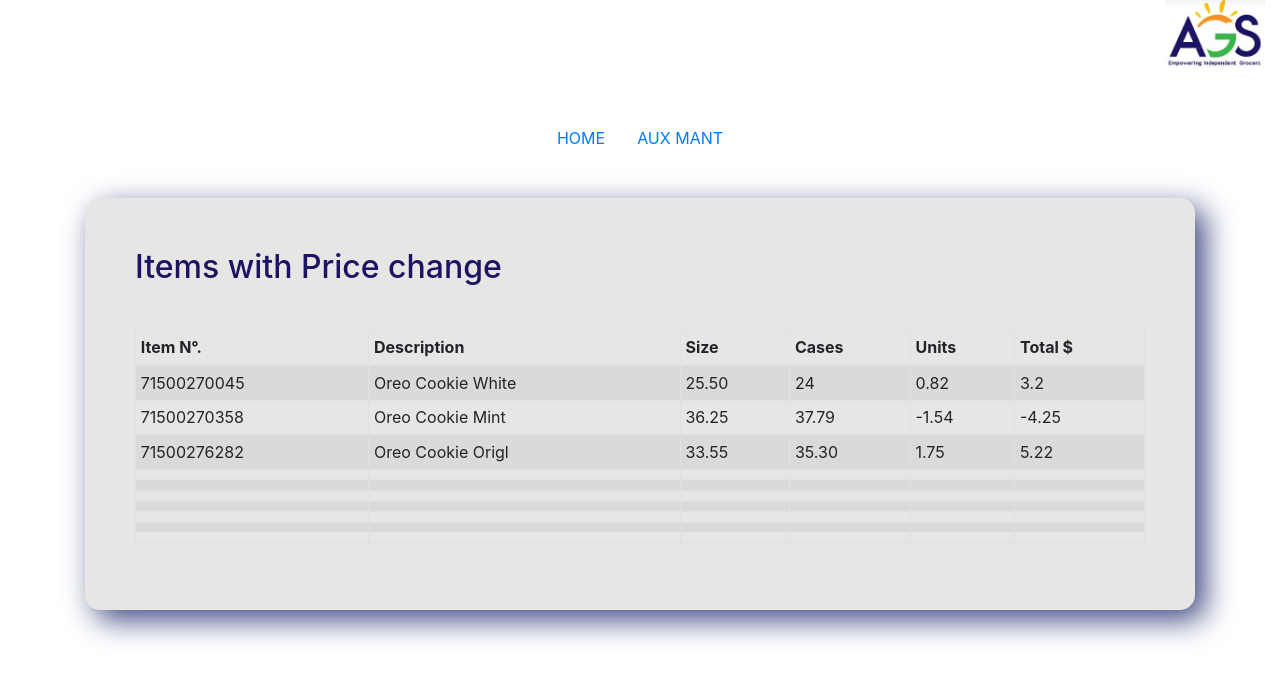
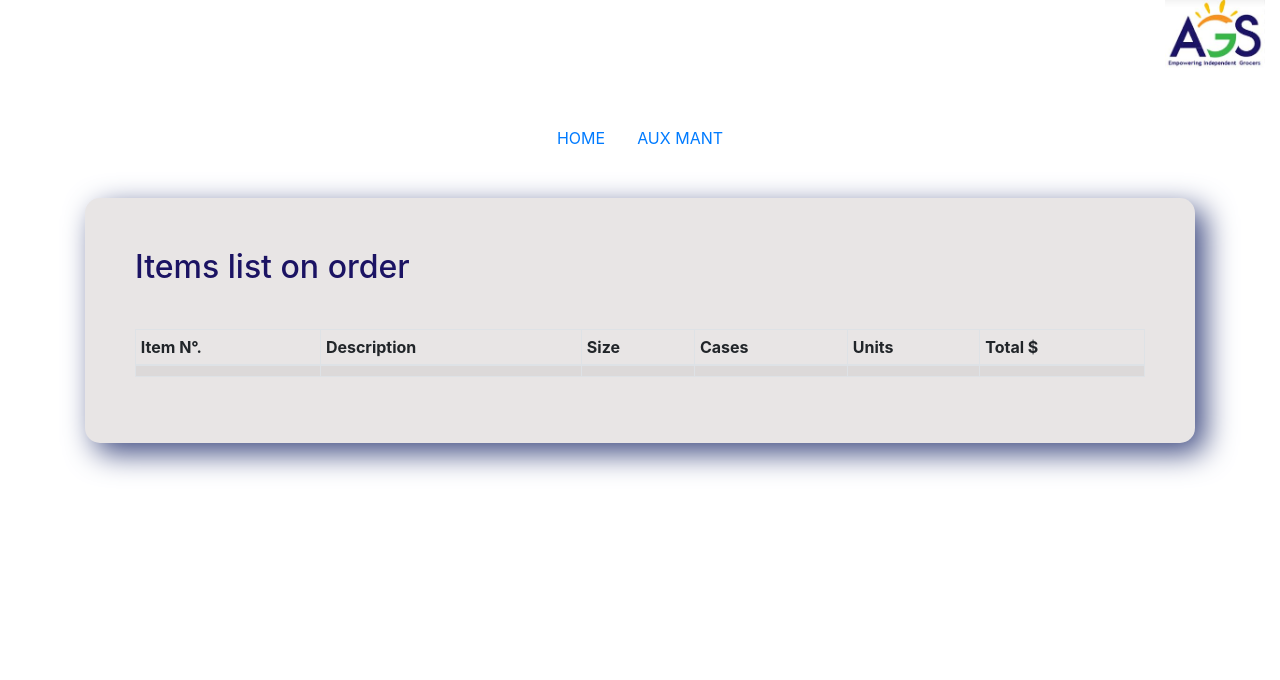
Before and after one commit to dafero753/Proyecto2, a React (Create React App) app: page /item-list-on-order in a window 1280 px wide. Shown: the top 680 px of the page. Built offline with nearby package versions, Linux system fonts and the light colour scheme; no server answers.

Commit message:
decimo primer  deployd

```diff
--- a/src/components/Entry/Entry.js
+++ b/src/components/Entry/Entry.js
@@ -124,7 +124,7 @@
             companyId: `${cookies.get('companyId')}`,
             OrderNo: `${cookies.get('orderNo')}`,
             ItemCode: `${this.state.itemData.itemCode}`,
-            OrderCases: `${this.state.itemData.price}`,
+            OrderCases: `${this.state.form.OrderCases}`,
             Price: `${this.state.itemData.price}`,
             UserCodeModification: `${cookies.get('userCodeModification')}`,
         })
--- a/src/components/Inquiry/Inquiry.js
+++ b/src/components/Inquiry/Inquiry.js
@@ -72,46 +72,6 @@
         });
     }
 
-    getStore = async(e) => {
-        e.preventDefault();
-        const create = JSON.stringify({
-            companyId: `${this.state.form.companyId}`,
-        })
-        console.log(cookies.get('UserCode'))
-        await axios.post(baseUrl, create, {
-            headers: {
-                'Content-Type': 'application/json',
-            }
-        })
-        .then ( response => {
-            return response.data;
-        } )
-        .then ( response => {
-            if(response){
-                var resp = response;
-                cookies.set('companyId', resp.companyId, {path: "/"});
-                cookies.set('orderNo', resp.orderNo, {path: "/"});
-                cookies.set('orderDate', resp.orderDate, {path: "/"});
-                cookies.set('orderStatus', resp.orderStatus, {path: "/"});
-                cookies.set('deliveryDate', resp.deliveryDate, {path: "/"});
-                cookies.set('userCodeCreation', resp.userCodeCreation, {path: "/"});
-                cookies.set('lastModification', resp.lastModification, {path: "/"});
-                cookies.set('userCodeModification', resp.userCodeModification, {path: "/"});
-                cookies.set('company', resp.company, {path: "/"});
-                cookies.set('userCodeCreationNavigation', resp.userCodeCreationNavigation, {path: "/"});
-                cookies.set('userCodeModificationNavigation', resp.userCodeModificationNavigation, {path: "/"});
-                cookies.set('pricelevel', this.state.data, {path: "/"});
-                alert(`Order created with No ${resp.orderNo} and company ID No ${resp.companyId}`)
-                window.location.href="/entry-orders";
-            }else {
-                alert("something went wrong");
-            }
-        })
-        .catch ( error => {
-            console.error('Error:', error);
-        })
-    }
-
     getItemInfo = async(e) => {
         e.preventDefault();
         const itemInfo = JSON.stringify({
@@ -124,7 +84,6 @@
             }
         })
         .then ( response => {
-            console.log(response)
             return response.data;
         } )
         .then ( response => {
@@ -144,7 +103,6 @@
                 cookies.set('status', resp.status, {path: "/"});
                 cookies.set('date', resp.date, {path: "/"});
                 cookies.set('oldPrice', resp.oldPrice, {path: "/"});
-                console.log(resp)
             }
             else {
                 alert("wrong code");
--- a/src/components/Itemlist/Itemlist.js
+++ b/src/components/Itemlist/Itemlist.js
@@ -46,7 +46,7 @@
         return(
                 <LayoutTwo className="border uplay">
                     <Container className="container-bottom">
-                    <h2>Items with Price change </h2>
+                    <h2>Items list on order</h2>
                     <hr></hr>
                     <Table striped bordered hover size="sm" className="table1">
                         <thead>
@@ -60,78 +60,6 @@
                             </tr>
                         </thead>
                         <tbody id="res3">
-                            <tr>
-                                <td>71500270045</td>
-                                <td>Oreo Cookie White</td>
-                                <td>25.50</td>
-                                <td>24</td>
-                                <td>0.82</td>
-                                <td>3.2</td>
-                            </tr>
-                            <tr>
-                                <td>71500270358</td>
-                                <td>Oreo Cookie Mint</td>
-                                <td>36.25</td>
-                                <td>37.79</td>
-                                <td>-1.54</td>
-                                <td>-4.25</td>
-                            </tr>
-                            <tr>
-                                <td>71500276282</td>
-                                <td>Oreo Cookie Origl</td>
-                                <td>33.55</td>
-                                <td>35.30</td>
-                                <td>1.75</td>
-                                <td>5.22</td>
-                            </tr>
-                            <tr>
-                                <td></td>
-                                <td></td>
-                                <td></td>
-                                <td></td>
-                                <td></td>
-                                <td></td>
-                            </tr>
-                            <tr>
-                                <td></td>
-                                <td></td>
-                                <td></td>
-                                <td></td>
-                                <td></td>
-                                <td></td>
-                            </tr>
-                            <tr>
-                                <td></td>
-                                <td></td>
-                                <td></td>
-                                <td></td>
-                                <td></td>
-                                <td></td>
-                            </tr>
-                            <tr>
-                                <td></td>
-                                <td></td>
-                                <td></td>
-                                <td></td>
-                                <td></td>
-                                <td></td>
-                            </tr>
-                            <tr>
-                                <td></td>
-                                <td></td>
-                                <td></td>
-                                <td></td>
-                                <td></td>
-                                <td></td>
-                            </tr>
-                            <tr>
-                                <td></td>
-                                <td></td>
-                                <td></td>
-                                <td></td>
-                                <td></td>
-                                <td></td>
-                            </tr>
                             <tr>
                                 <td></td>
                                 <td></td>
```
